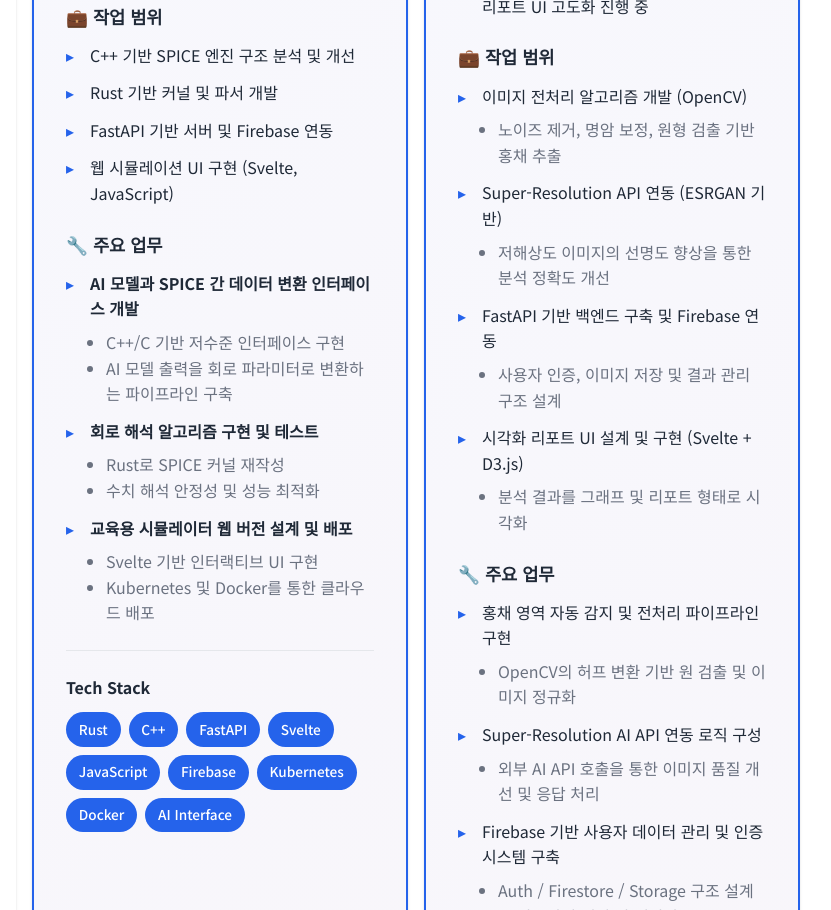
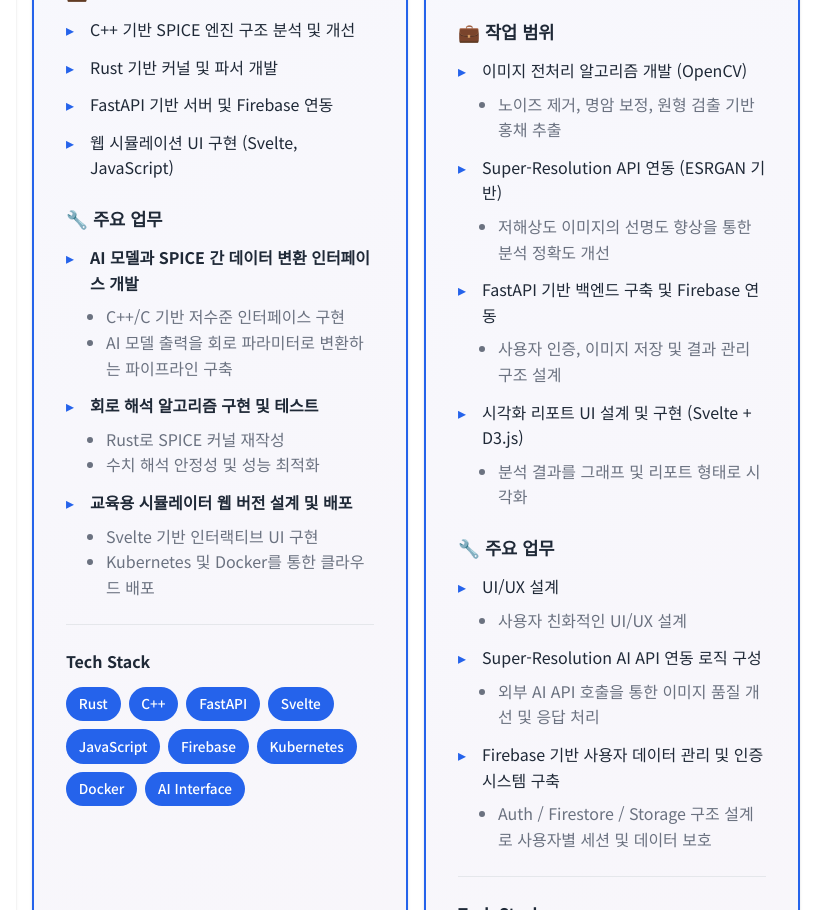
Before and after one commit to shareemotion1112/seonggook.cho, a plain HTML site: page index.html in a window 1280 px wide. Shown: the part 7004-7914 px from the top of the page, without its empty margins (420-1251 px from the left). Drawn offline with Linux system fonts and the light colour scheme.

Commit message:
Update index.html.

```diff
--- a/index.html
+++ b/index.html
@@ -581,8 +581,8 @@
                                     <strong>AI 매칭 알고리즘 개발</strong>
                                     <ul>
                                         <li>사용자 프로필 및 관심사 기반 매칭 알고리즘 설계</li>
-                                        <li>사용자 행동 로그 분석 및 추천 정확도 개선</li>
-                                        <li>머신러닝 모델과 앱 연동</li>
+                                        <li>확률 기반의 매칭 알고리즘 개발</li>
+                                        <li>매칭 결과에 따른 사용자 경험 개선</li>
                                     </ul>
                                 </li>
                                 <li>
@@ -923,12 +923,10 @@
                             <h4>🔧 주요 업무</h4>
                             <ul class="project-details">
                                 <li>
-                                    홍채 영역 자동 감지 및 전처리 파이프라인
-                                    구현
+                                    UI/UX 설계
                                     <ul>
                                         <li>
-                                            OpenCV의 허프 변환 기반 원 검출 및
-                                            이미지 정규화
+                                            사용자 친화적인 UI/UX 설계
                                         </li>
                                     </ul>
                                 </li>
```
